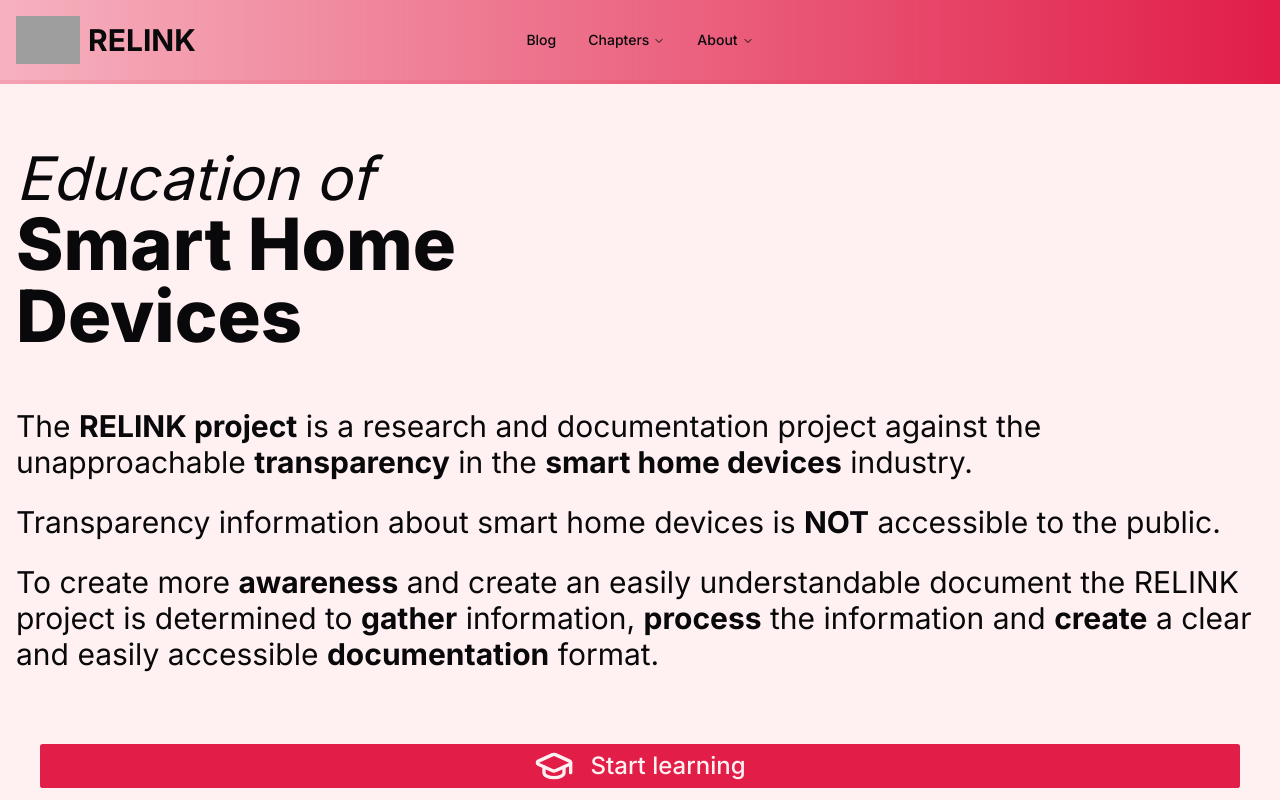
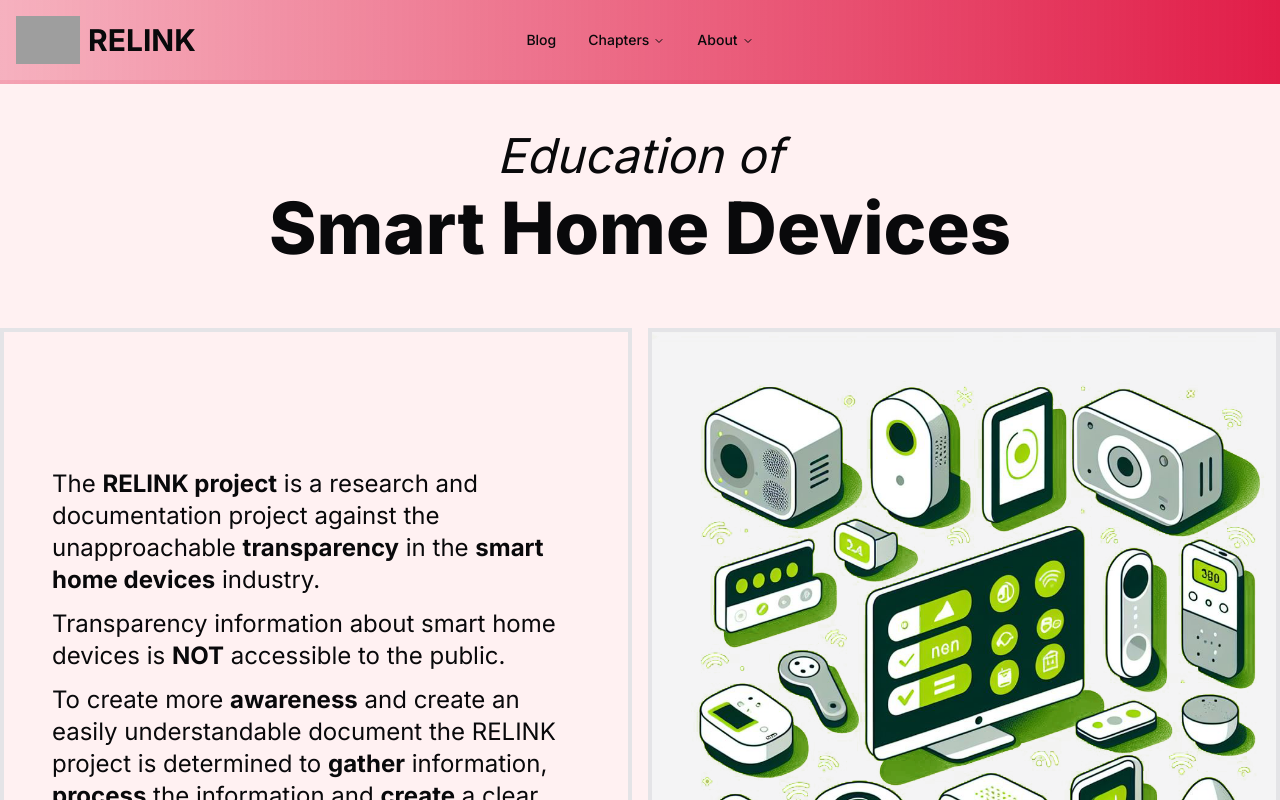
Before and after one commit to evebrnd/eps, a Next.js app: page /eps/ in a window 1280 px wide. Shown: the top 800 px of the page. Built offline with nearby package versions, Linux system fonts and the light colour scheme; grey boxes are pictures that could not be loaded.

Commit message:
feat: added homepage PNG

```diff
--- a/src/app/page.tsx
+++ b/src/app/page.tsx
@@ -1,10 +1,50 @@
 'use client'
 import { Button } from "@/components/ui/button";
-import { Link, GraduationCap } from "lucide-react";
+import HomePage from  "../../public/HomePage.png"
+import Image from "next/image"
+import Link from "next/link"
+// import { Link, GraduationCap } from "lucide-react";
 
 export default function Page() {
   return (
-    <div className="bg-primary-foreground px-4">
+    <section>
+      <div className="flex flex-col text-center w-full bg-primary-foreground">
+        <p className="pt-12 italic text-2xl sm:text-5xl">
+          Education of
+        </p>
+        <p className="pt-3 font-extrabold text-4xl sm:text-7xl">
+          Smart Home Devices
+        </p>
+      </div>
+      <div className="w-full my-16 lg:grid lg:grid-cols-2 gap-4">
+        <div className="border-4 flex flex-col items-center justify-center py-12 px-12">
+          <p className="leading-7 mt-6 text-lg sm:text-2xl">
+            The <strong>RELINK project</strong> is a research and documentation project against the unapproachable <strong>transparency</strong> in the <strong>smart home devices</strong> industry.
+          </p>
+          <p className="leading-7 mt-3 text-xl sm:text-2xl">
+            Transparency information about smart home devices is <strong>NOT</strong> accessible to the public.
+          </p>
+          <p className="leading-7 mt-3 text-xl sm:text-2xl">
+            To create more <strong>awareness</strong> and create an easily understandable document the RELINK project is determined to <strong>gather</strong> information, <strong>process</strong> the information and <strong>create</strong> a clear and easily accessible <strong>documentation</strong> format.
+          </p>
+        </div>
+        <div className="border-4 hidden bg-muted lg:block">
+        <Image
+            src={HomePage}
+            alt="Image"
+            width="1920"
+            height="1080"
+            className="h-full w-full object-cover dark:brightness-[0.2] dark:grayscale"
+          />
+        </div>
+      </div>
+    </section>
+  );
+}
+
+
+
+{/* <div className="bg-primary-foreground px-4">
       <div className="pt-16 pb-8">
         <p className="text-4xl sm:text-6xl italic">
           Education of
@@ -30,6 +70,4 @@ export default function Page() {
           Start learning
         </Button>
       </div>
-    </div>
-  );
-}
+    </div> */}
```
Also changed, not shown: public/HomePage.png (added).
